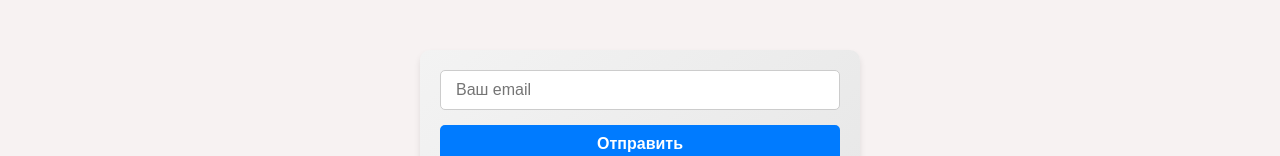
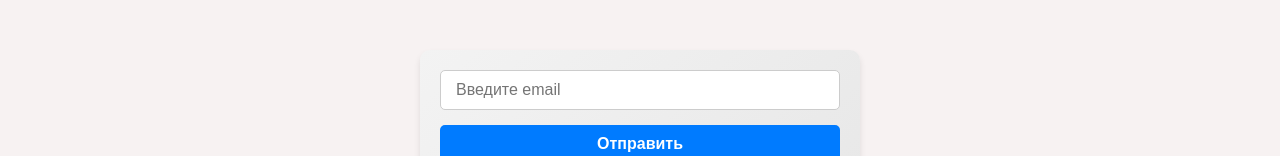
Before and after one commit to Az-s/landingImageAnimation, a React (Vite) app: page / in a window 1280 px wide. Shown: the part 1652-1808 px from the top of the page. Built offline with nearby package versions, Linux system fonts and the light colour scheme.

Commit message:
changes for vercel

```diff
--- a/package.json
+++ b/package.json
@@ -11,9 +11,12 @@
   },
   "dependencies": {
     "@firebase/firestore": "^4.7.10",
+    "@sendgrid/mail": "^8.1.5",
+    "firebase": "^11.6.1",
     "framer-motion": "^11.0.14",
     "react": "^18.2.0",
-    "react-dom": "^18.2.0"
+    "react-dom": "^18.2.0",
+    "react-toastify": "^11.0.5"
   },
   "devDependencies": {
     "@types/react": "^18.2.64",
--- a/src/App.jsx
+++ b/src/App.jsx
@@ -1,5 +1,6 @@
 import "./App.css";
 import AnimationPage from "./components/AnimationPage";
+import { ToastContainer } from "react-toastify";
 // import SaotaBlock from "./components/SaotaBlock";
 
 function App() {
@@ -7,6 +8,7 @@ function App() {
     <>
       <AnimationPage />
       {/* <SaotaBlock /> */}
+      <ToastContainer />
     </>
   );
 }
--- a/src/components/SendEmail.jsx
+++ b/src/components/SendEmail.jsx
@@ -1,19 +1,56 @@
 import { motion } from "framer-motion";
+import { useState } from "react";
+import { toast } from "react-toastify";
 
+// Функция для сохранения email в Firestore
 const SendEmail = () => {
+  const [email, setEmail] = useState("");
+
+  const handleSubmit = async (e) => {
+    e.preventDefault();
+    try {
+      const response = await fetch(
+        "https://your-vercel-project.vercel.app/api/sendEmail",
+        {
+          method: "POST",
+          headers: {
+            "Content-Type": "application/json",
+          },
+          body: JSON.stringify({ email }),
+        }
+      );
+
+      if (!response.ok) {
+        throw new Error("Ошибка сети");
+      }
+
+      toast.error(`Email успешно отправлен!`);
+    } catch (error) {
+      console.error("Ошибка:", error);
+      toast.error(`Не удалось отправить email.`);
+    }
+  };
+
   return (
     <motion.div
       className="send-email-card"
-    initial={{ opacity: 0, y: 100 }} // Элемент начинается ниже экрана
-    whileInView={{ opacity: 1, y: 0 }} // Центрируется при появлении в зоне видимости
-    exit={{ opacity: 0, y: -100 }} // Исчезает вверх, когда выходит из зоны видимости
-    viewport={{ amount: 0.5, once: false }} // Настройка видимости
-    transition={{ duration: 0.5 }}
+      initial={{ opacity: 0, y: 100 }} // Начальное состояние
+      whileInView={{ opacity: 1, y: 0 }} // Переход на активное состояние
+      exit={{ opacity: 0, y: -100 }} // Исчезновение
+      transition={{ duration: 0.5 }} // Настройки плавности
     >
-    <form action="submit">
+      <form onSubmit={handleSubmit}>
         <div className="send-email-content">
-        <input type="email" placeholder="Ваш email" className="email-input" />
-        <button type="submit" className="send-button">Отправить</button>
+          <input
+            type="email"
+            placeholder="Введите email"
+            className="email-input"
+            value={email}
+            onChange={(e) => setEmail(e.target.value)} // Обновление состояния при вводе
+          />
+          <button type="submit" className="send-button">
+            Отправить
+          </button>
         </div>
       </form>
     </motion.div>
```
Also changed, not shown: src/api/sendEmail.js (added, +35 -0 lines), 2 other files (tests, documents, lock files or other folders). Lines whose indentation alone changed are shown as unchanged.
